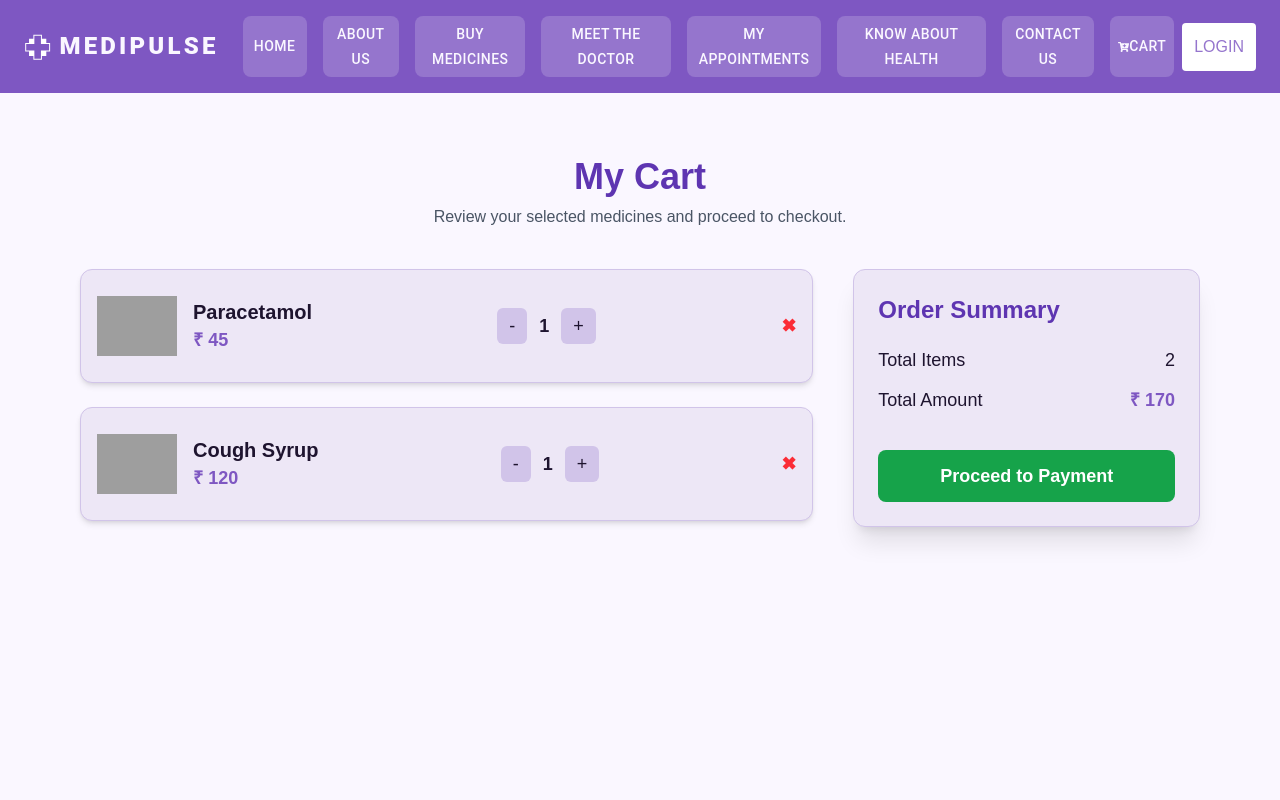
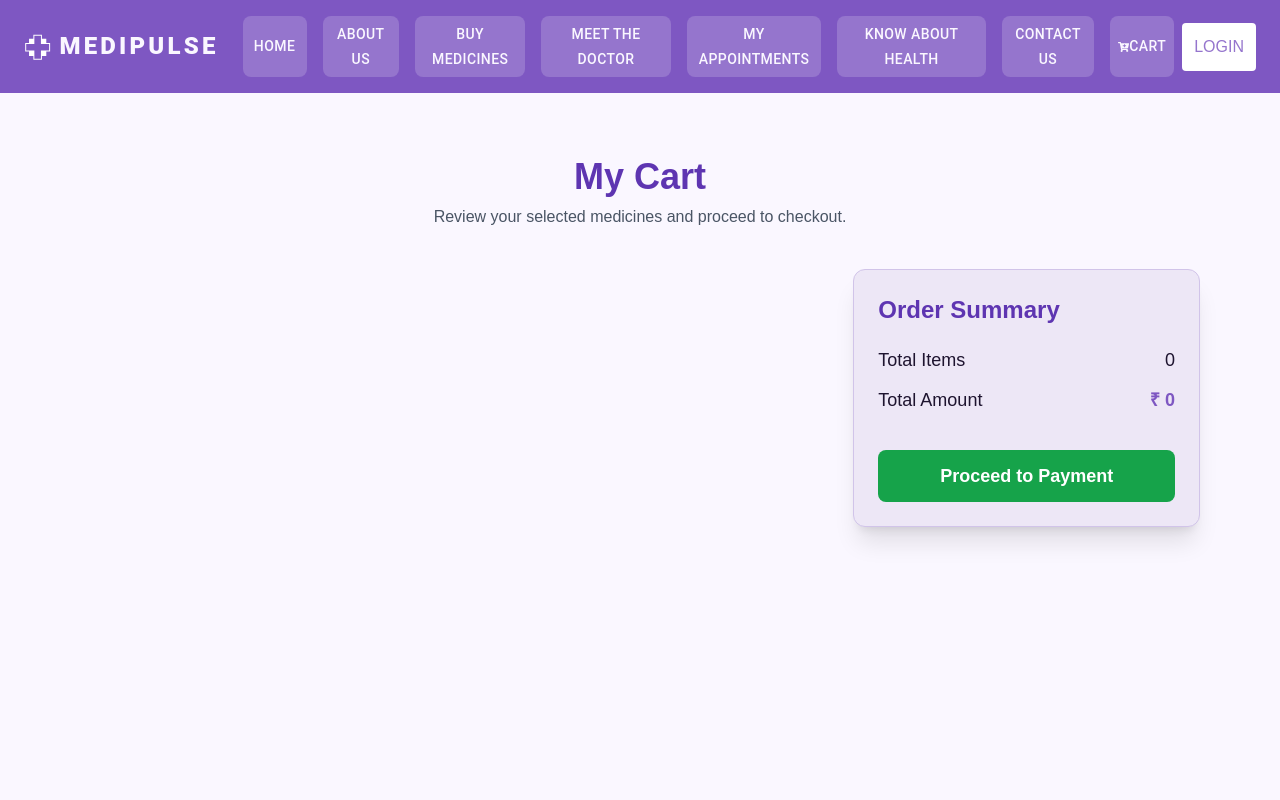
Before and after one commit to josephshaju2002/hospitalManagementFrontend, a React (Vite) app: page /cart in a window 1280 px wide. Shown: the top 800 px of the page. Built offline with nearby package versions, Linux system fonts and the light colour scheme; grey boxes are pictures that could not be loaded; a web font is replaced by a local one.

Commit message:
medicines can be added to cart now

```diff
--- a/src/Patient/Pages/Cart.jsx
+++ b/src/Patient/Pages/Cart.jsx
@@ -1,14 +1,21 @@
 import React from "react";
 import Header from "../../Common/Components/Header";
 import Footer from "../../Common/Components/Footer";
+import { useCart } from "../../context/CartContext";
 
 const Cart = () => {
+  const { cartItems, removeFromCart, updateQuantity } = useCart();
+
+  const totalAmount = cartItems.reduce(
+    (sum, item) => sum + item.price * item.quantity,
+    0
+  );
+
   return (
     <>
       <Header />
 
       <div className="px-5 md:px-20 py-16 bg-[#FAF7FF] min-h-screen text-[#1E142F]">
-
         {/* Page Title */}
         <h1 className="text-3xl md:text-4xl font-bold text-center text-[#5E35B1]">
           My Cart
@@ -18,93 +25,89 @@ const Cart = () => {
         </p>
 
         <div className="grid grid-cols-1 md:grid-cols-3 gap-10">
-
           {/* Cart Items List */}
           <div className="md:col-span-2 space-y-6">
-
-            {/* Single Cart Item */}
-            <div className="flex items-center justify-between bg-[#EDE7F6] shadow-md rounded-xl p-4 border border-[#D1C4E9]">
-
-              {/* Image + Name */}
-              <div className="flex items-center gap-4">
+  {cartItems.map((item) => (
+    <div
+      key={item._id}
+      className="flex flex-col sm:flex-row sm:items-center sm:justify-between gap-4
+                 bg-[#EDE7F6] p-5 rounded-2xl shadow-md hover:shadow-lg
+                 transition-all border border-[#D1C4E9]"
+    >
+      {/* Left Section */}
+      <div className="flex gap-4 items-center">
         <img
-                  src="https://www.paxhealthcare.com/wp-content/uploads/2017/01/PELCIN-650-1.jpg"
-                  alt="product"
-                  className="w-20 h-20 object-contain"
+          src={item.imageUrl}
+          className="w-20 h-20 object-cover rounded-xl border border-[#D1C4E9]"
         />
         <div>
-                  <h2 className="text-xl font-semibold">Paracetamol</h2>
-                  <p className="text-[#7E57C2] font-bold text-lg">₹ 45</p>
+          <h2 className="font-semibold text-lg text-[#5E35B1]">
+            {item.name}
+          </h2>
+          <p className="text-[#7E57C2] font-bold mt-1">
+            ₹ {item.price * item.quantity}
+          </p>
         </div>
       </div>
 
-              {/* Quantity Buttons */}
-              <div className="flex items-center gap-3">
-                <button className="bg-[#D1C4E9] px-3 py-1 text-lg rounded-md hover:bg-[#C7B8E6]">
-                  -
+      {/* Quantity Controls */}
+      <div className="flex items-center gap-3 bg-[#FAF7FF] px-4 py-2 rounded-full border border-[#D1C4E9]">
+        <button
+          onClick={() => updateQuantity(item._id, -1)}
+          className="w-8 h-8 flex items-center justify-center
+                     rounded-full bg-[#D1C4E9] text-[#5E35B1]
+                     hover:bg-[#B39DDB] font-bold transition"
+        >
+          −
         </button>
-                <span className="text-lg font-semibold">1</span>
-                <button className="bg-[#D1C4E9] px-3 py-1 text-lg rounded-md hover:bg-[#C7B8E6]">
+
+        <span className="font-semibold text-[#1E142F]">
+          {item.quantity}
+        </span>
+
+        <button
+          onClick={() => updateQuantity(item._id, 1)}
+          className="w-8 h-8 flex items-center justify-center
+                     rounded-full bg-[#7E57C2] text-white
+                     hover:bg-[#5E35B1] font-bold transition"
+        >
           +
         </button>
       </div>
 
-              {/* Remove */}
-              <button className="text-red-500 font-bold text-lg hover:text-red-700">
+      {/* Remove Button */}
+      <button
+        onClick={() => removeFromCart(item._id)}
+        className="text-red-500 hover:text-red-700
+                   text-xl font-bold transition self-end sm:self-auto"
+      >
         ✖
       </button>
     </div>
-
-            {/* Another Cart Item */}
-            <div className="flex items-center justify-between bg-[#EDE7F6] shadow-md rounded-xl p-4 border border-[#D1C4E9]">
-              <div className="flex items-center gap-4">
-                <img
-                  src="https://images.apollo247.in/pub/media/catalog/product/A/L/ALK0009_1_1.jpg?tr=q-80,f-webp,w-400,dpr-3,c-at_max%20400w"
-                  alt="product"
-                  className="w-20 h-20 object-contain"
-                />
-                <div>
-                  <h2 className="text-xl font-semibold">Cough Syrup</h2>
-                  <p className="text-[#7E57C2] font-bold text-lg">₹ 120</p>
-                </div>
+  ))}
 </div>
 
-              <div className="flex items-center gap-3">
-                <button className="bg-[#D1C4E9] px-3 py-1 text-lg rounded-md hover:bg-[#C7B8E6]">
-                  -
-                </button>
-                <span className="text-lg font-semibold">1</span>
-                <button className="bg-[#D1C4E9] px-3 py-1 text-lg rounded-md hover:bg-[#C7B8E6]">
-                  +
-                </button>
-              </div>
-
-              <button className="text-red-500 font-bold text-lg hover:text-red-700">
-                ✖
-              </button>
-            </div>
-
-          </div>
 
           {/* Order Summary */}
           <div className="bg-[#EDE7F6] shadow-xl rounded-xl p-6 h-fit border border-[#D1C4E9]">
-            <h2 className="text-2xl font-bold text-[#5E35B1] mb-5">Order Summary</h2>
+            <h2 className="text-2xl font-bold text-[#5E35B1] mb-5">
+              Order Summary
+            </h2>
 
             <div className="flex justify-between text-lg font-medium mb-3">
               <span>Total Items</span>
-              <span>2</span>
+              <span>{cartItems.length}</span>
             </div>
 
             <div className="flex justify-between text-lg font-medium mb-3">
               <span>Total Amount</span>
-              <span className="text-[#7E57C2] font-bold">₹ 170</span>
+              <span className="text-[#7E57C2] font-bold">₹ {totalAmount}</span>
             </div>
 
             <button className="w-full mt-6 bg-[#16a34a] text-white py-3 rounded-lg text-lg font-semibold hover:bg-[#15803d] transition">
               Proceed to Payment
             </button>
           </div>
-
         </div>
       </div>
 
--- a/src/Patient/Pages/ViewMedicines.jsx
+++ b/src/Patient/Pages/ViewMedicines.jsx
@@ -3,11 +3,14 @@ import { useParams } from "react-router-dom";
 import Header from "../../Common/Components/Header";
 import Footer from "../../Common/Components/Footer";
 import { getSingleMedicineAPI } from "../../services/allAPI";
+import { useCart } from "../../context/CartContext";
+import { toast } from "react-toastify";
 
 function ViewMedicines() {
   const { id } = useParams();
   const [medicine, setMedicine] = useState(null);
   const [token, setToken] = useState("");
+  const { addToCart } = useCart();
 
   const fetchMedicine = async (userToken) => {
     const reqHeader = {
@@ -48,21 +51,23 @@ function ViewMedicines() {
             alt={medicine.name}
             className="h-[300px] w-full object-contain rounded-lg shadow bg-[#EDE7F6]"
           />
-
         </div>
 
         {/* Details */}
         <div>
-          <h1 className="text-3xl font-bold text-[#5E35B1]">
-            {medicine.name}
-          </h1>
+          <h1 className="text-3xl font-bold text-[#5E35B1]">{medicine.name}</h1>
 
           <p className="text-2xl text-red-500 font-semibold mt-2">
             ₹ {medicine.price}
           </p>
 
-
-           <button className="bg-[#7E57C2] text-white rounded-lg px-5 py-3 mt-5 hover:bg-[#5E35B1]">
+          <button
+            onClick={() => {
+              addToCart(medicine);
+              toast.success("Added to cart");
+            }}
+            className="bg-[#7E57C2] text-white rounded-lg px-5 py-3 mt-5 hover:bg-[#5E35B1]"
+          >
             ADD TO CART
           </button>
         </div>
--- /dev/null
+++ b/src/context/CartContext.jsx
@@ -0,0 +1,63 @@
+import { createContext, useContext, useEffect, useState } from "react";
+
+const CartContext = createContext();
+
+export const CartProvider = ({ children }) => {
+  const [cartItems, setCartItems] = useState([]);
+
+  // load cart from localStorage
+  useEffect(() => {
+    const storedCart = localStorage.getItem("cart");
+    if (storedCart) {
+      setCartItems(JSON.parse(storedCart));
+    }
+  }, []);
+
+  // save cart to localStorage
+  useEffect(() => {
+    localStorage.setItem("cart", JSON.stringify(cartItems));
+  }, [cartItems]);
+
+  const addToCart = (medicine) => {
+    const exists = cartItems.find(item => item._id === medicine._id);
+
+    if (exists) {
+      setCartItems(
+        cartItems.map(item =>
+          item._id === medicine._id
+            ? { ...item, quantity: item.quantity + 1 }
+            : item
+        )
+      );
+    } else {
+      setCartItems([...cartItems, { ...medicine, quantity: 1 }]);
+    }
+  };
+
+  const removeFromCart = (id) => {
+    setCartItems(cartItems.filter(item => item._id !== id));
+  };
+
+  const updateQuantity = (id, amount) => {
+    setCartItems(
+      cartItems.map(item =>
+        item._id === id
+          ? { ...item, quantity: Math.max(1, item.quantity + amount) }
+          : item
+      )
+    );
+  };
+
+  return (
+    <CartContext.Provider value={{
+      cartItems,
+      addToCart,
+      removeFromCart,
+      updateQuantity
+    }}>
+      {children}
+    </CartContext.Provider>
+  );
+};
+
+export const useCart = () => useContext(CartContext);
--- a/src/main.jsx
+++ b/src/main.jsx
@@ -3,11 +3,14 @@ import { createRoot } from "react-dom/client";
 import "./index.css";
 import App from "./App.jsx";
 import { BrowserRouter } from "react-router-dom";
+import { CartProvider } from "./context/CartContext.jsx";
 
 createRoot(document.getElementById("root")).render(
   <StrictMode>
     <BrowserRouter>
-      <App />
+      <CartProvider>
+        <App />
+      </CartProvider>
     </BrowserRouter>
   </StrictMode>
 );
```
Lines whose indentation alone changed are shown as unchanged.
